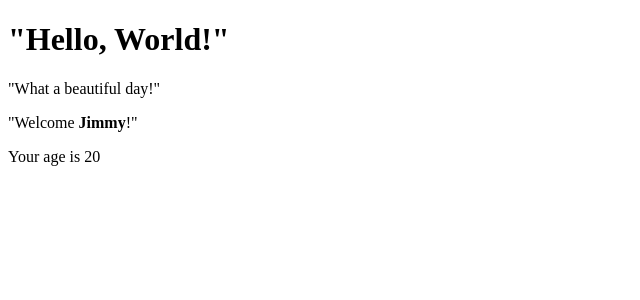
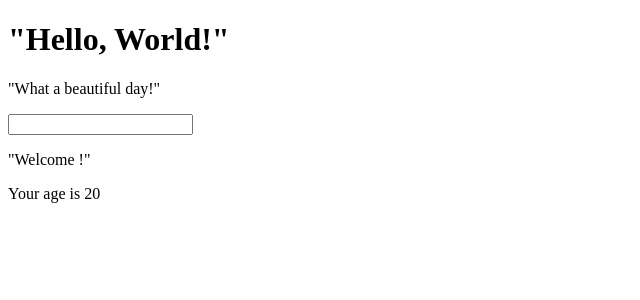
Before and after one commit to EdoGent/React-App, a React (Create React App) app: page / in a window 1280 px wide. Shown: the top 300 px of the page, without its empty margins (0-640 px from the left). Built offline with nearby package versions, Linux system fonts and the light colour scheme.

Commit message:
Forms-01 exercise

```diff
--- a/src/Component/App.js
+++ b/src/Component/App.js
@@ -1,5 +1,6 @@
 import React from 'react';
 import Hello from './Hello';
+import InteractiveWelcome from './InteractiveWelcome';
 import Welcome from './Welcome';
 
 class App extends React.Component {
@@ -7,7 +8,7 @@ class App extends React.Component {
         return (
             <div>
                 <Hello />
-                <Welcome name={<strong>Jimmy</strong>} />
+                <InteractiveWelcome />
             </div>
         )
     }
--- /dev/null
+++ b/src/Component/InteractiveWelcome.js
@@ -0,0 +1,23 @@
+import React from 'react';
+import Welcome from './Welcome';
+
+export default class InteractiveWelcome extends React.Component {
+    state = {
+        content: ''
+    }
+
+    handleInput = (event) => {
+        this.setState({
+            content: event.target.value
+        })
+    }
+
+    render () {
+        return (
+            <>
+                <input onChange={this.handleInput}/>
+                <Welcome name={this.state.content}/>
+            </>
+        )
+    }
+}
```
